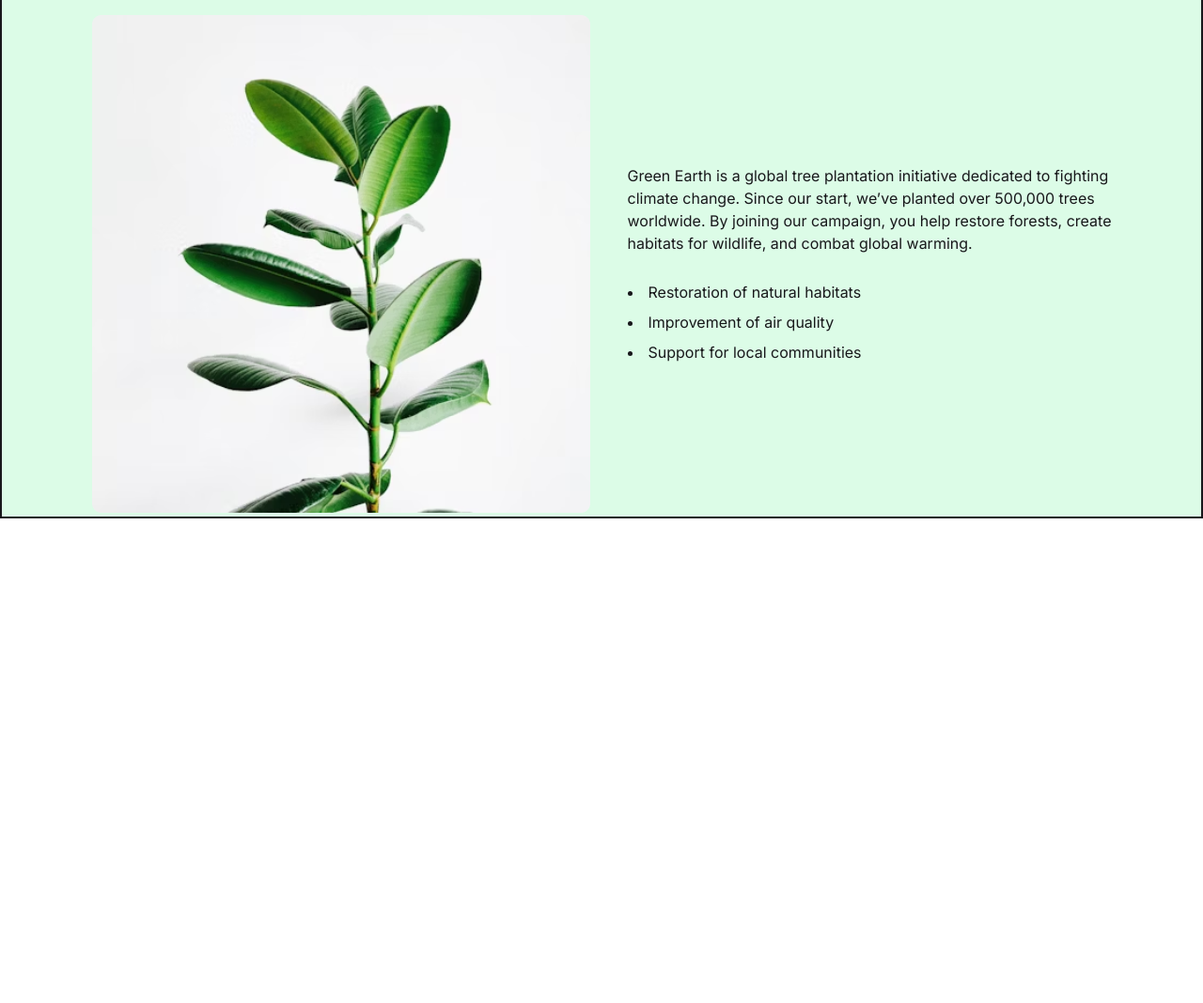
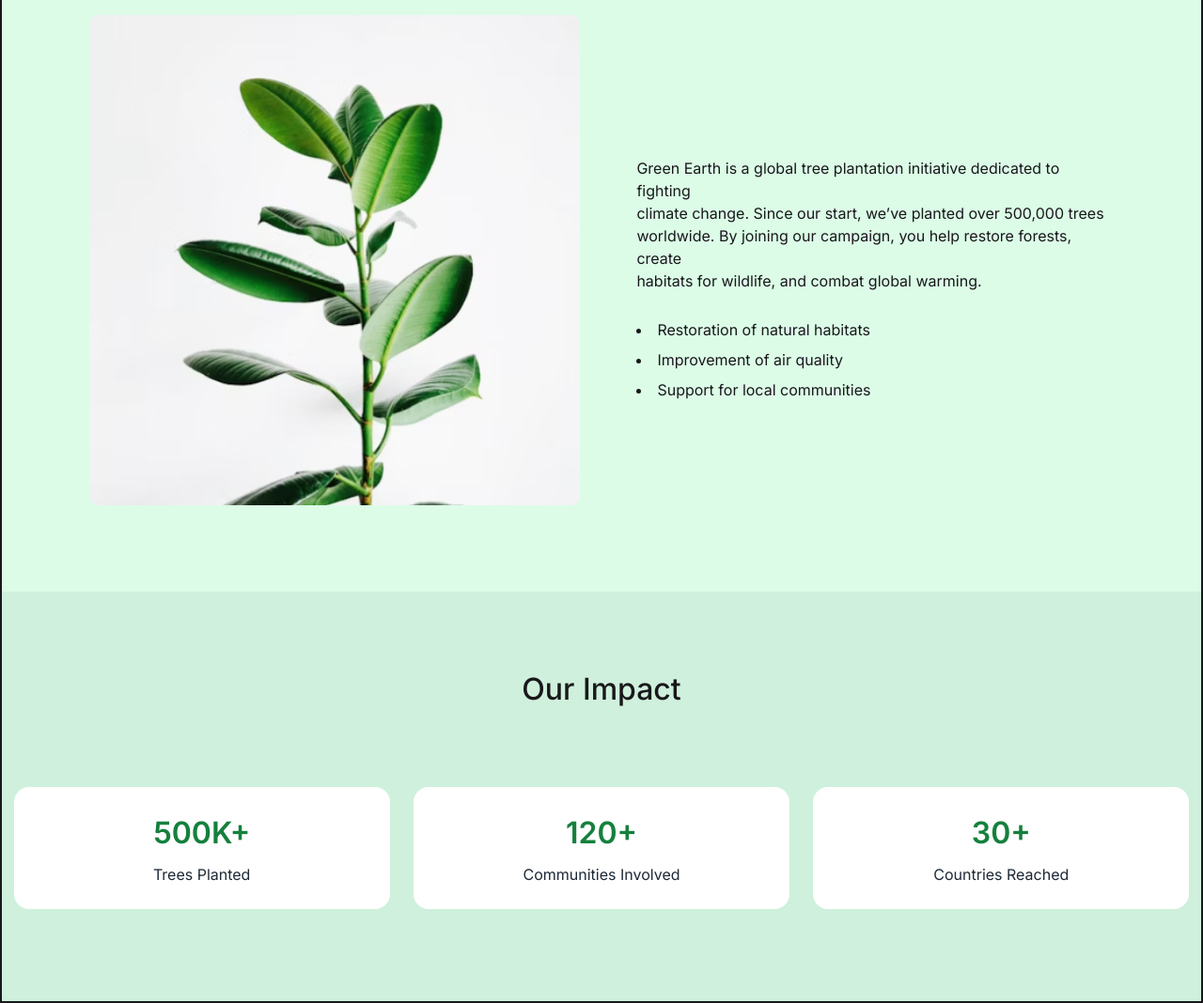
Before and after one commit to omarfaruq2004/Assingment-06, a plain HTML site: page index.html in a window 1280 px wide. Shown: the part 1400-2468 px from the top of the page at 94% size. Before the commit the page ends 1952 px from the top, so only its background shows below. Drawn offline with nearby package versions, Linux system fonts and the light colour scheme.

Commit message:
compled out impact

```diff
--- a/index.html
+++ b/index.html
@@ -78,17 +78,17 @@
 
      <!-- js function -->
 
-    <div class="w-[1650px] h-[874px] border-2 mx-auto">
+    <div class="md:w-[1650px] md:h-[874px] border-2 mx-auto">
     </div>
 
             <!-- About the Campaign -->
 
-    <div class="w-[1090px] h-[610px] mx-auto mt-[100px]">
+    <div class="md:w-[1090px] md:h-[610px] mx-auto mt-[100px]">
          <h1 class="text-center text-[32px] font-medium mb-7">About the Campaign</h1>
-         <div class="flex justify-center items-center gap-10">
+         <div class="md:flex justify-center items-center gap-10">
                 <div><img src="./assets/about.png" alt=""></div>
-                <div>
-                    <p class="mb-7">Green Earth is a global tree plantation initiative dedicated to fighting <br> climate change. Since our start, we’ve planted over 500,000 trees <br> worldwide. By joining our campaign, you help restore forests, create <br>habitats for wildlife, and combat global warming.</p>
+                <div class="ml-5">
+                    <p class="md:mb-7 mt-10 mb-7 ">Green Earth is a global tree plantation initiative dedicated to fighting <br> climate change. Since our start, we’ve planted over 500,000 trees <br> worldwide. By joining our campaign, you help restore forests, create <br>habitats for wildlife, and combat global warming.</p>
                     <span class=" space-y-2">
                         <li> Restoration of natural habitats</li>
                         <li>Improvement of air quality</li>
@@ -99,18 +99,31 @@
          </div>
     </div>
 
+          <!-- Our Impact -->
 
+    <div class="bg-[#CFF0DC] w-100% md:h-[436px] mt-20 ">
+        <h1 class="text-[32px] font-medium text-center md:pt-20 pt-7">Our Impact </h1>
 
+       <div class="md:flex justify-around space-y-5 md:mt-20 mt-10 ">
 
+         <div class="bg-white w-[400px] h-[130px] rounded-2xl flex flex-col justify-center text-center">
+             <h1 class="text-[32px] text-[#15803D] font-semibold">500K+</h1>
+             <p class="text-[#1F2937] mt-2">Trees Planted</p>
+         </div>
 
+         <div class="bg-white w-[400px] h-[130px] rounded-2xl flex flex-col justify-center text-center">
+             <h1 class="text-[32px] text-[#15803D] font-semibold">120+</h1>
+             <p class="text-[#1F2937] mt-2">Communities Involved </p>
+         </div>
 
+         <div class="bg-white w-[400px] h-[130px] rounded-2xl flex flex-col justify-center text-center">
+             <h1 class="text-[32px] text-[#15803D] font-semibold">30+</h1>
+             <p class="text-[#1F2937] mt-2">Countries Reached</p>
+         </div>
 
+       </div>
 
-
-
-
-
-
+ </div>
 
 
 
```
